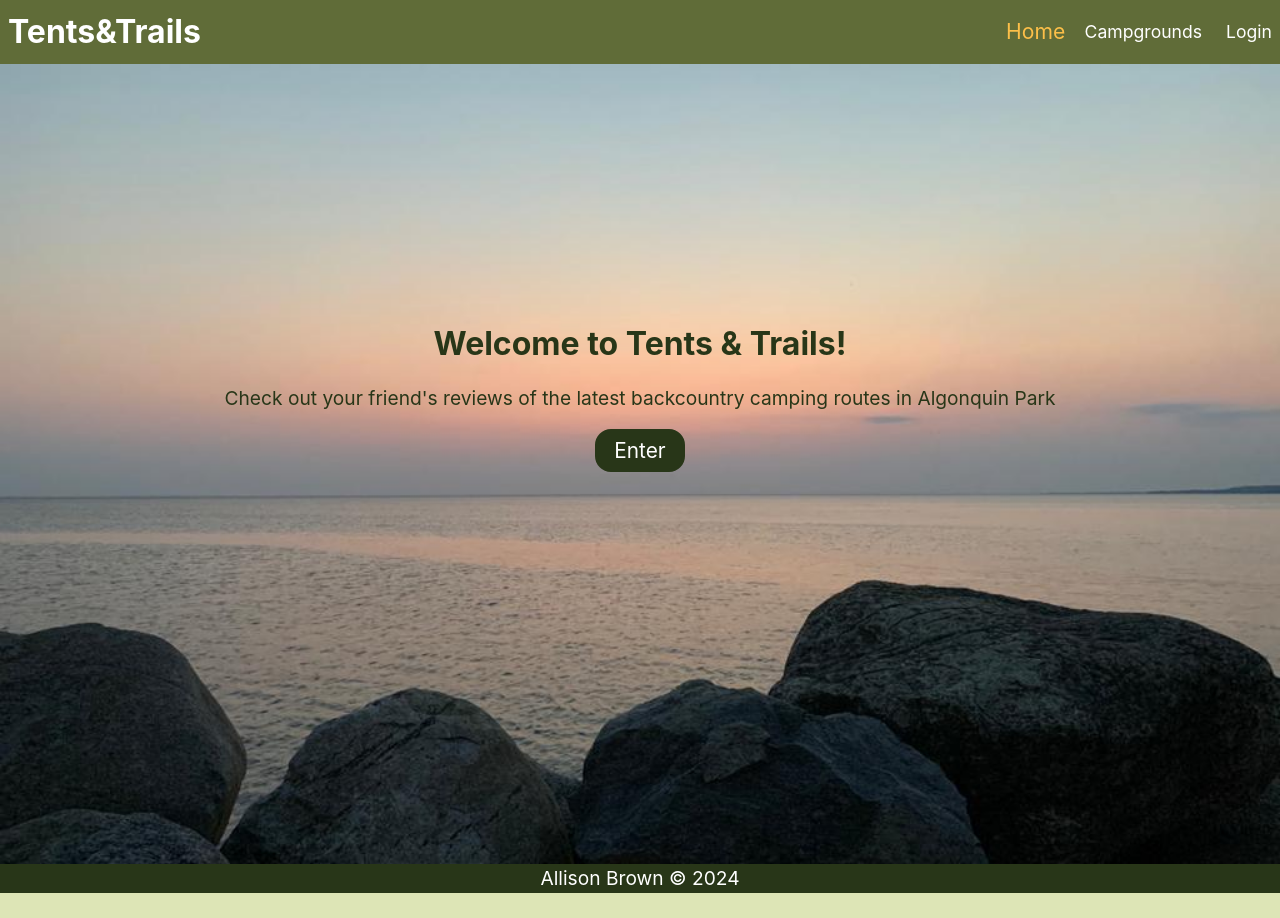
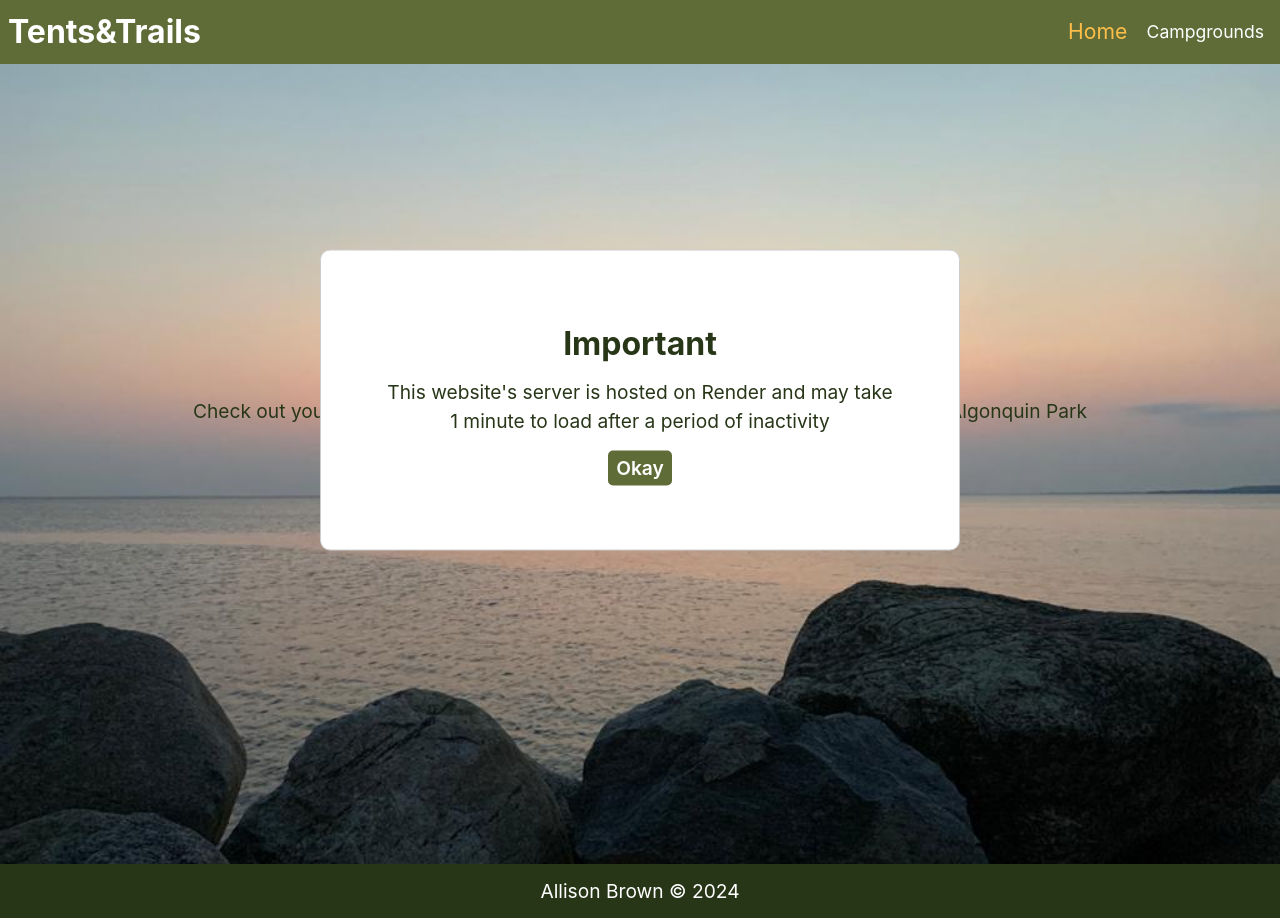
Before and after one commit to AllisonNB/Tents-Trails, a React (Vite) app in the folder client/: page / in a window 1280 px wide. Before the commit the page ends 893 px from the top, so only its background shows below. Built offline with nearby package versions, Linux system fonts and the light colour scheme.

Commit message:
pop-up for server delay on initial load

```diff
--- /dev/null
+++ b/client/src/Components/Alert.jsx
@@ -0,0 +1,14 @@
+import classes from './Alert.module.css';
+
+const Alert = ({hideAlert}) => {
+
+        return (
+            <div className={classes.box}>
+                <h1>Important</h1>
+                <p>This website's server is hosted on Render and may take 1 minute to load after a period of inactivity</p>
+                <button onClick={hideAlert}>Okay</button>
+            </div>
+        )
+    }
+
+export default Alert;
--- /dev/null
+++ b/client/src/Components/Alert.module.css
@@ -0,0 +1,30 @@
+.box{
+   position: fixed;
+   display: flex;
+   flex-direction: column;
+   justify-content: center;
+   align-items: center;
+   top: 50%;
+   left: 50%;
+   transform: translate(-50%, -50%);
+   border: 1px solid #ccc;
+   padding: 5%;
+   background-color: white;
+   z-index: 1000;
+   border-radius: 10px;
+}
+
+.box h1, p{
+    padding: 1% 0 1% 0;
+    text-align: center;
+}
+
+.box button{
+    margin-top: 2%;
+    background-color: #606c38;
+    color: white;
+    border: 2px solid #606c38;
+    border-radius: 5px;
+    font-weight: 600;
+    font-size: 1.2rem;
+}
--- a/client/src/Components/Campsite.jsx
+++ b/client/src/Components/Campsite.jsx
@@ -13,10 +13,6 @@ const Campsite = ({ details }) => {
 
     const deleteCamp = () => {
         const proceed = window.confirm('Are you sure you want to delete this camp?');
-
-        if (proceed) {
-            submit(null, {method: 'delete'})
-        }
     }
 
     return (
--- a/client/src/Components/NavBar.jsx
+++ b/client/src/Components/NavBar.jsx
@@ -1,8 +1,9 @@
-import { NavLink } from 'react-router-dom';
+import { NavLink} from 'react-router-dom';
 import classes from './NavBar.module.css';
 
 
 function NavBar() {
+
     return (
         <header className={classes.header}>
             <h1>Tents&Trails</h1>
@@ -25,14 +26,6 @@ function NavBar() {
                             Campgrounds
                         </NavLink>
                     </li>
-                    <li>
-                        <NavLink
-                            to="/login"
-                            className={({ isActive }) => isActive ? classes.active : undefined}
-                        >
-                            Login
-                        </NavLink>
-                    </li>
                 </ul>
             </nav>
         </header>
--- a/client/src/Components/NavBar.module.css
+++ b/client/src/Components/NavBar.module.css
@@ -2,7 +2,7 @@
     background-color: #606c38;
     color: white;
     margin: auto;
-    padding: .5rem;
+    padding: .5rem 1rem .5rem .5rem;
     display: flex;
     justify-content: space-between;
     align-items: center;
--- a/client/src/Routes/Homepage.jsx
+++ b/client/src/Routes/Homepage.jsx
@@ -1,11 +1,21 @@
 import {Link} from "react-router-dom";
 import classes from './Homepage.module.css';
+import { useState } from "react";
+import Alert from "../Components/Alert";
 
 const Homepage = () => {
+
+const [showAlert, setShowAlert] = useState(true);
+
+const hideAlert = () => {
+    setShowAlert(false); //only needs to show on initial load
+}
+
     return (
         <div className={classes.title}>
             <h1>Welcome to Tents & Trails! </h1>
-            <p>Check out your friend's reviews of the latest backcountry camping routes in Algonquin Park</p>
+            <p>Check out your friend`&apos`s reviews of the latest backcountry camping routes in Algonquin Park</p>
+            {showAlert && <Alert hideAlert={hideAlert}/>}
             <Link to='/campgrounds'>Enter</Link>
         </div>
     )
```
Also changed, not shown: 1 other file (tests, documents, lock files or other folders).
